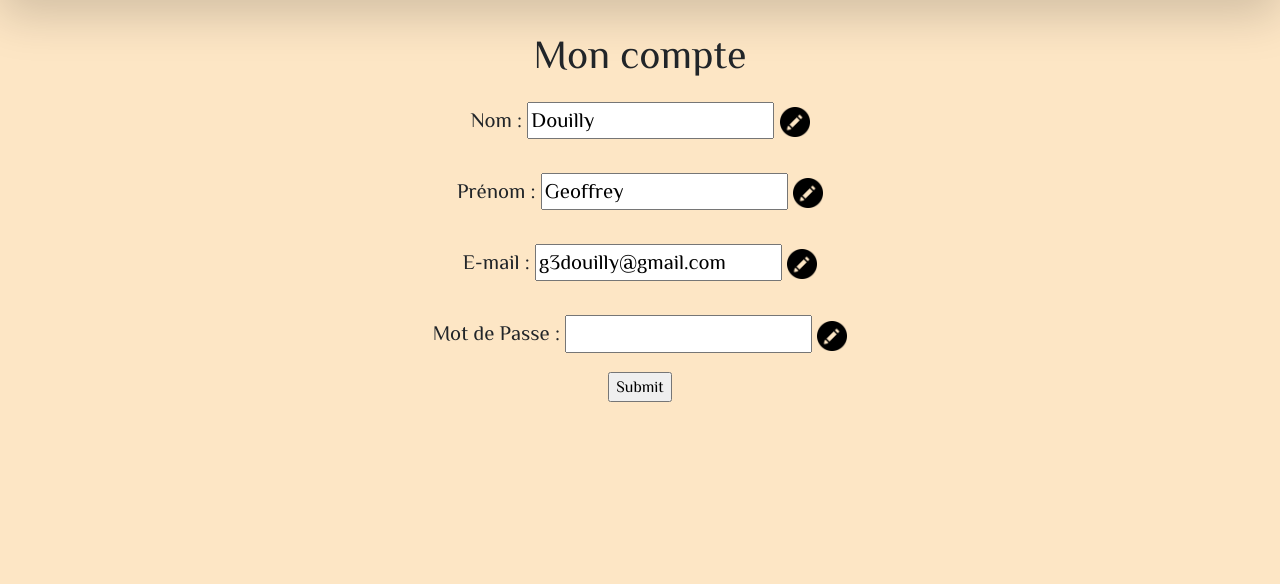
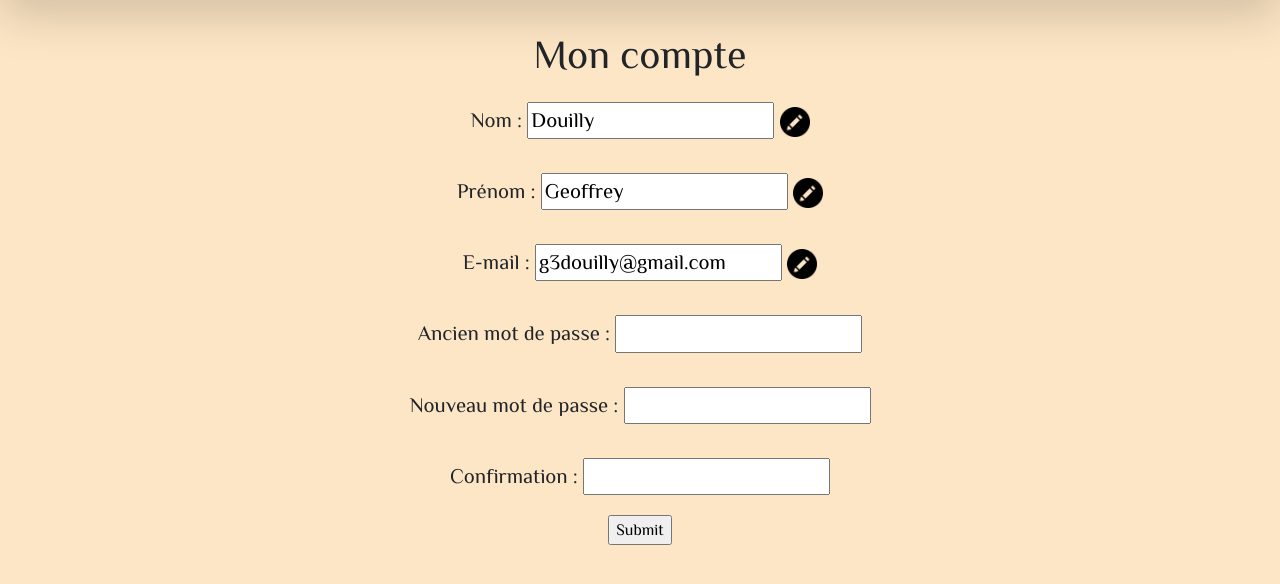
Before and after one commit to Digiskyy/OuateToutDoux, a PHP site: page /accountInfo in a window 1280 px wide. Shown: the part 121-705 px from the top of the page. Run offline with PHP 8.4, Linux system fonts and the light colour scheme; the visitor is signed in with stand-in values (Sample User, id 1); data comes from the database, SQL or seed files in the repository; some libraries are stand-ins or nearby versions.

Commit message:
added password change functionality

```diff
--- a/controller/accountInfoController.php
+++ b/controller/accountInfoController.php
@@ -8,7 +8,6 @@ $auth = App::getAuth();
 $user = $auth->user();
 
 /* If user is logged in, we redirect him towards his dashboard. */
-
 if (!$user){
   header("location: /connexion");
 }
@@ -31,10 +30,26 @@ else{
     if(isset($_POST['email'])){
         $eMail = $_POST['email'];
     }
-    $stmt = $pdo->prepare("UPDATE Users set lastname = :name, firstname = :firstname, Mail=:email where idUser = :actualID");
+    if(isset($_POST['old-usr-password']) && isset($_POST['new-usr-password']) && isset($_POST['new-usr-password-confirmation'])) {
+      $oldPassword = $_POST['old-usr-password'];
+      if (password_verify($oldPassword, $passWord)) {
+        $newPassword = $_POST['new-usr-password'];
+        $newPasswordConfirmation = $_POST['new-usr-password-confirmation'];
+        /* new password and confirmation are matching */
+        if (!strcmp($newPassword, $newPasswordConfirmation)) {
+          $passWord = password_hash($newPassword, PASSWORD_DEFAULT);
+        }
+      }
+
+
+    }
+    $stmt = $pdo->prepare("UPDATE Users set lastname = :name, firstname = :firstname, Mail=:email, password=:password where idUser = :actualID");
     $stmt->bindParam("name", $lastName);
     $stmt->bindParam("firstname", $firstName);
     $stmt->bindParam("email", $eMail);
+    $stmt->bindParam("password", $passWord);
+
+
     $stmt->bindParam("actualID", $id);
     $stmt->execute();
     $stmt->closeCursor();
--- a/view/accountInfo.php
+++ b/view/accountInfo.php
@@ -95,11 +95,16 @@
             </div>
 
             <div class="form-info-line">
-                <label>Mot de Passe : </label>
-                <input type="text" name="usr-password">
-                <a href="#">
-                    <img alt="Modify password on click" src="/view/img/pencil.png" width="30" height="30">
-                </a>
+                <label>Ancien mot de passe : </label>
+                <input type="password" name="old-usr-password">
+            </div>
+            <div class="form-info-line">
+                <label>Nouveau mot de passe : </label>
+                <input type="password" name="new-usr-password">
+            </div>
+            <div class="form-info-line">
+                <label>Confirmation : </label>
+                <input type="password" name="new-usr-password-confirmation">
             </div>
 
             <input type="submit">
```
